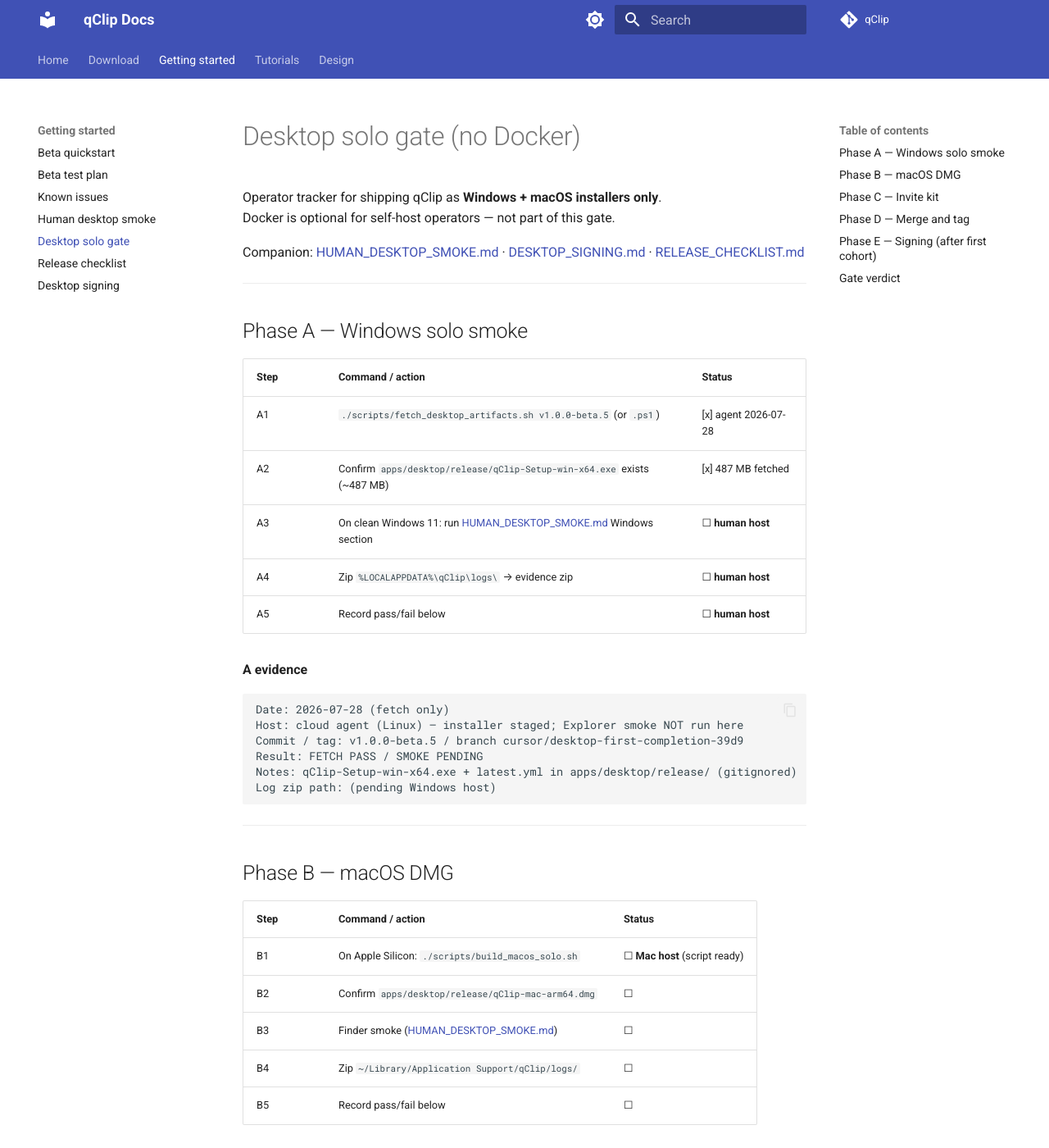
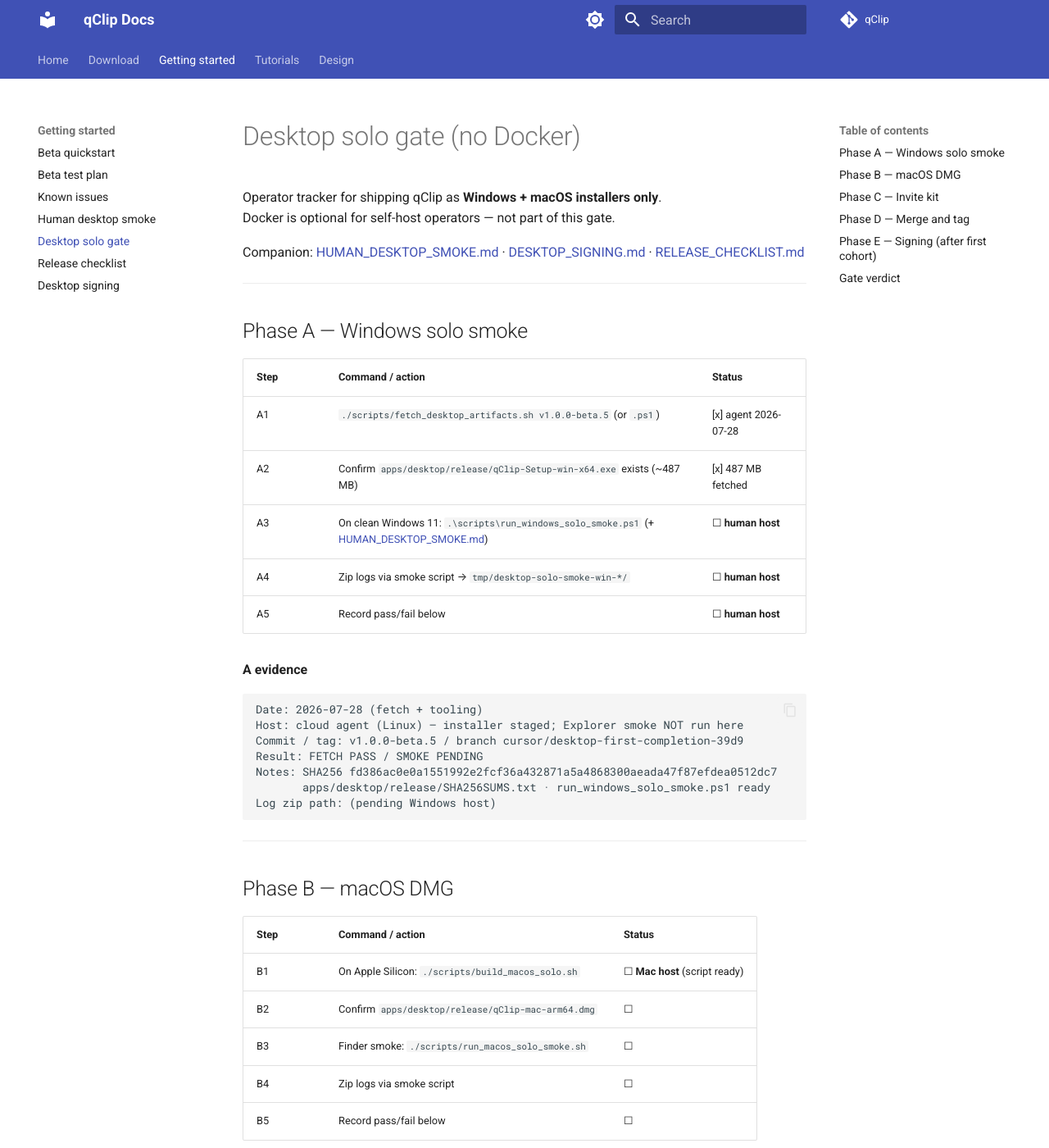
Before and after one commit to WheresWellium/StreamClip, an MkDocs documentation site: the page built from docs/DESKTOP_SOLO_GATE.md, in a window 1280 px wide and 1400 px high. Shown: the whole window at 82% size. Built offline with MkDocs 1.6.1 and Material for MkDocs 9.7.7, drawn with Linux system fonts in a browser that asks for light colours; comment, search, counter and statistics services are not loaded; some of the changed text lies outside the part shown.

Commit message:
feat(desktop): add host smoke runners and solo release prep gate
Wire Windows/macOS solo smoke helpers that capture evidence zips, document
the remaining human host steps in DESKTOP_SOLO_GATE, and gate beta.6
version bumps behind CONFIRM_SOLO_SMOKE=1.

Co-authored-by: Wells <WheresWellium@users.noreply.github.com>

````diff
--- a/docs/DESKTOP_SOLO_GATE.md
+++ b/docs/DESKTOP_SOLO_GATE.md
@@ -13,18 +13,19 @@ Companion: [HUMAN_DESKTOP_SMOKE.md](HUMAN_DESKTOP_SMOKE.md) · [DESKTOP_SIGNING.
 |------|------------------|--------|
 | A1 | `./scripts/fetch_desktop_artifacts.sh v1.0.0-beta.5` (or `.ps1`) | [x] agent 2026-07-28 |
 | A2 | Confirm `apps/desktop/release/qClip-Setup-win-x64.exe` exists (~487 MB) | [x] 487 MB fetched |
-| A3 | On clean Windows 11: run [HUMAN_DESKTOP_SMOKE.md](HUMAN_DESKTOP_SMOKE.md) Windows section | ☐ **human host** |
-| A4 | Zip `%LOCALAPPDATA%\qClip\logs\` → evidence zip | ☐ **human host** |
+| A3 | On clean Windows 11: `.\scripts\run_windows_solo_smoke.ps1` (+ [HUMAN_DESKTOP_SMOKE.md](HUMAN_DESKTOP_SMOKE.md)) | ☐ **human host** |
+| A4 | Zip logs via smoke script → `tmp/desktop-solo-smoke-win-*/` | ☐ **human host** |
 | A5 | Record pass/fail below | ☐ **human host** |
 
 **A evidence**
 
 ```
-Date: 2026-07-28 (fetch only)
+Date: 2026-07-28 (fetch + tooling)
 Host: cloud agent (Linux) — installer staged; Explorer smoke NOT run here
 Commit / tag: v1.0.0-beta.5 / branch cursor/desktop-first-completion-39d9
 Result: FETCH PASS / SMOKE PENDING
-Notes: qClip-Setup-win-x64.exe + latest.yml in apps/desktop/release/ (gitignored)
+Notes: SHA256 fd386ac0e0a1551992e2fcf36a432871a5a4868300aeada47f87efdea0512dc7
+       apps/desktop/release/SHA256SUMS.txt · run_windows_solo_smoke.ps1 ready
 Log zip path: (pending Windows host)
 ```
 
@@ -36,8 +37,8 @@ Log zip path: (pending Windows host)
 |------|------------------|--------|
 | B1 | On Apple Silicon: `./scripts/build_macos_solo.sh` | ☐ **Mac host** (script ready) |
 | B2 | Confirm `apps/desktop/release/qClip-mac-arm64.dmg` | ☐ |
-| B3 | Finder smoke ([HUMAN_DESKTOP_SMOKE.md](HUMAN_DESKTOP_SMOKE.md)) | ☐ |
-| B4 | Zip `~/Library/Application Support/qClip/logs/` | ☐ |
+| B3 | Finder smoke: `./scripts/run_macos_solo_smoke.sh` | ☐ |
+| B4 | Zip logs via smoke script | ☐ |
 | B5 | Record pass/fail below | ☐ |
 
 **B evidence**
@@ -76,6 +77,12 @@ Kit path (local): `dist/qclip-beta-kit-DesktopSolo-*.zip` (gitignored).
 | D4 | Tag `v1.0.0-beta.6` (triggers desktop-release workflow) | ☐ |
 | D5 | Bump [BETA_DOWNLOAD.md](BETA_DOWNLOAD.md) + redeploy henna | ☐ |
 
+Prep script (only after smoke PASS):
+
+```bash
+CONFIRM_SOLO_SMOKE=1 ./scripts/finish_desktop_solo_release.sh 1.0.0-beta.6
+```
+
 ---
 
 ## Phase E — Signing (after first cohort)
````
Also changed, not shown: docs/HUMAN_DESKTOP_SMOKE.md (+15 -0 lines), docs/SESSION_STATE.md (+15 -22 lines), 3 other files.
